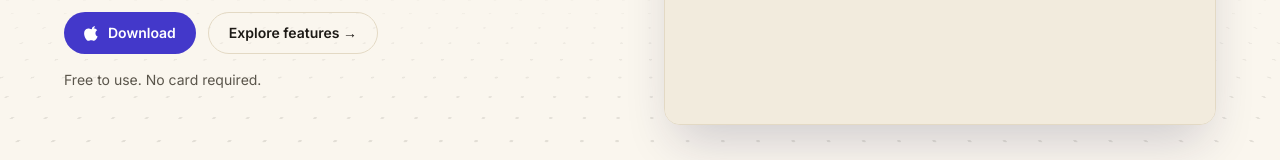
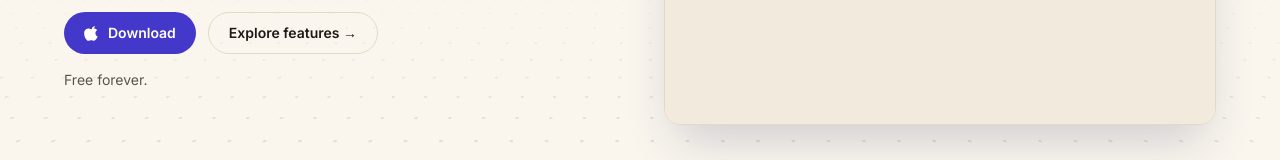
Before and after one commit to roofle-ai/roofle-website, a React (Vite) app: page / in a window 1280 px wide. Shown: the part 469-629 px from the top of the page. Built offline with nearby package versions, Linux system fonts and the light colour scheme.

Commit message:
Update website

```diff
--- a/src/App.tsx
+++ b/src/App.tsx
@@ -320,7 +320,7 @@ function Hero() {
             <Button href={DMG_HREF}><Apple />Download</Button>
             <Button href="/features" variant="ghost">Explore features →</Button>
           </div>
-          <p style={{ animationDelay: ".6s" }} className="fade-up mt-4 text-sm text-muted">Free to use. No card required.</p>
+          <p style={{ animationDelay: ".6s" }} className="fade-up mt-4 text-sm text-muted">Free forever.</p>
         </div>
         <div>
           <div className="meeting overflow-hidden rounded-2xl border border-line bg-bg shadow-2xl shadow-indigo-950/20" onMouseEnter={() => setPaused(true)} onMouseLeave={() => setPaused(false)}>
```
